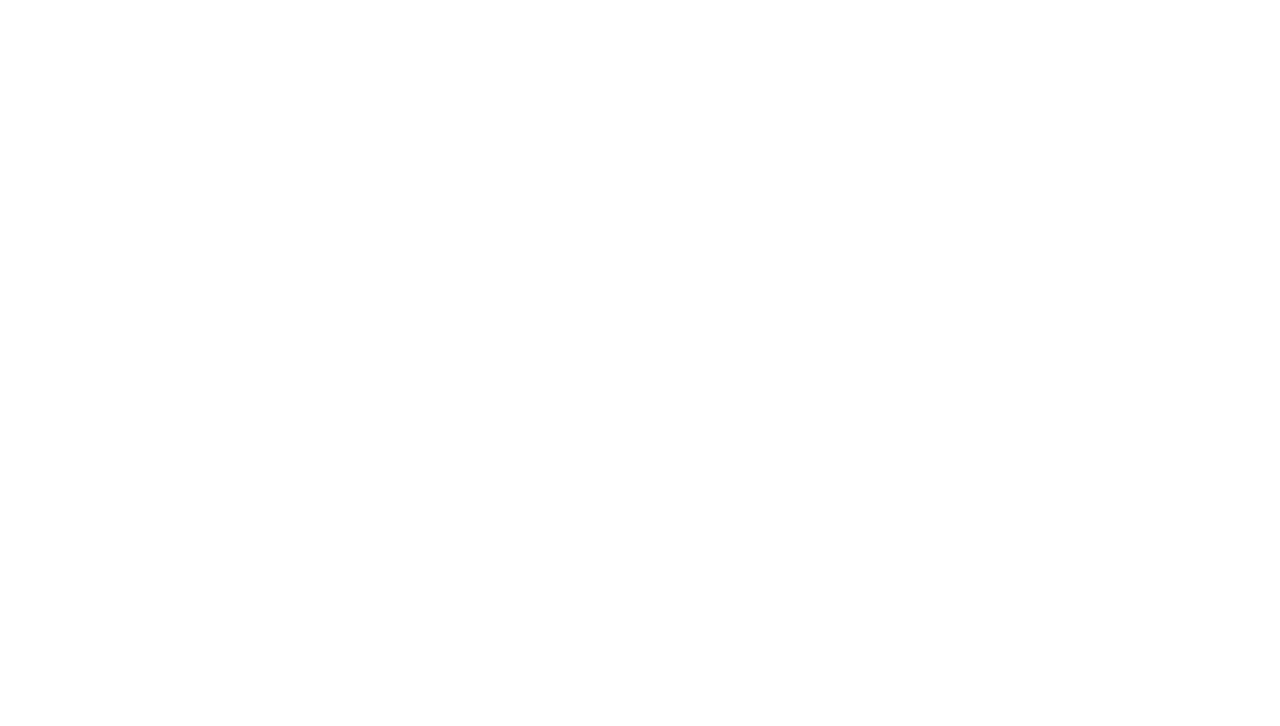
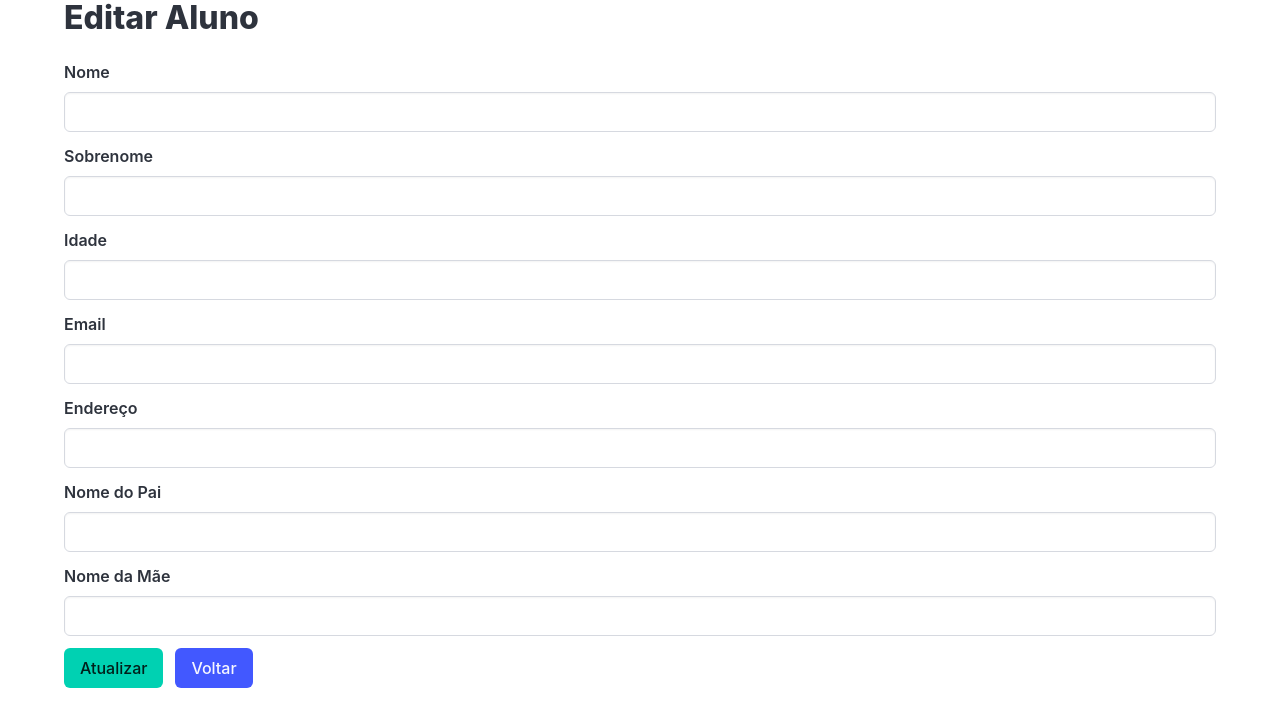
Before and after one commit to worldrules/DeltaGlobal, a React (Vite) app in the folder frontend/: page /editar-aluno/1 in a window 1280 px wide. Before the commit this address had no page. Shown: the top 726 px of the page. Built offline with nearby package versions, Linux system fonts and the light colour scheme; no server answers.

Commit message:
Editar , Lista de alunos alguns ajustes botoes

```diff
--- a/frontend/src/App.jsx
+++ b/frontend/src/App.jsx
@@ -3,6 +3,7 @@ import React from 'react';
 import { BrowserRouter as Router, Route, Routes } from 'react-router-dom'
 import ListaAlunos from "./components/ListaAlunos";
 import AdicionarAluno from "./components/AdicionarAluno";
+import EditarAluno from './components/EditarAluno';
 
 function App() {
   return (
@@ -11,6 +12,7 @@ function App() {
         <Routes>
           <Route path="/" element={<ListaAlunos />}></Route>
           <Route path="/adicionar-aluno" element={<AdicionarAluno />}></Route>
+          <Route path="/editar-aluno/:id" element={<EditarAluno />}></Route>
         </Routes>
       </div>
     </Router>
--- /dev/null
+++ b/frontend/src/components/EditarAluno.jsx
@@ -0,0 +1,170 @@
+// eslint-disable-next-line no-unused-vars
+import React, { useState, useEffect } from 'react';
+import { Link, useParams } from 'react-router-dom';
+import axios from 'axios';
+import { useNavigate } from 'react-router-dom';
+
+const EditarAluno = () => {
+    const { id } = useParams();
+    const navigateTo = useNavigate();
+
+    const [formData, setFormData] = useState({
+        nome: '',
+        sobrenome: '',
+        idade: '',
+        email: '',
+        endereco: '',
+        nome_pai: '',
+        nome_mae: ''
+    });
+
+    useEffect(() => {
+        const getAluno = async () => {
+            try {
+                const response = await axios.get(`http://localhost:8080/alunos/${id}`);
+                const aluno = response.data;
+                setFormData({
+                    nome: aluno.nome,
+                    sobrenome: aluno.sobrenome,
+                    idade: aluno.idade,
+                    email: aluno.email,
+                    endereco: aluno.endereco,
+                    nome_pai: aluno.nome_pai,
+                    nome_mae: aluno.nome_mae
+                });
+            } catch (error) {
+                console.error('Erro ao obter dados do aluno:', error);
+            }
+        };
+
+        getAluno();
+    }, [id]);
+
+    const handleChange = (e) => {
+        setFormData({
+            ...formData,
+            [e.target.name]: e.target.value
+        });
+    };
+
+    const handleSubmit = async (e) => {
+        e.preventDefault();
+
+        try {
+            await axios.put(`http://localhost:8080/alunos/${id}`, formData);
+            console.log('Aluno atualizado com sucesso');
+            navigateTo('/');
+        } catch (error) {
+            console.error('Erro ao atualizar aluno:', error);
+        }
+    };
+
+    return (
+        <div className="container">
+            <h2 className="title">Editar Aluno</h2>
+            <form onSubmit={handleSubmit}>
+                <div className="field">
+                    <label className="label">Nome</label>
+                    <div className="control">
+                        <input
+                            className="input"
+                            type="text"
+                            name="nome"
+                            value={formData.nome}
+                            onChange={handleChange}
+                            required
+                        />
+                    </div>
+                </div>
+                <div className="field">
+                    <label className="label">Sobrenome</label>
+                    <div className="control">
+                        <input
+                            className="input"
+                            type="text"
+                            name="sobrenome"
+                            value={formData.sobrenome}
+                            onChange={handleChange}
+                            required
+                        />
+                    </div>
+                </div>
+                <div className="field">
+                    <label className="label">Idade</label>
+                    <div className="control">
+                        <input
+                            className="input"
+                            type="number"
+                            name="idade"
+                            value={formData.idade}
+                            onChange={handleChange}
+                            required
+                        />
+                    </div>
+                </div>
+                <div className="field">
+                    <label className="label">Email</label>
+                    <div className="control">
+                        <input
+                            className="input"
+                            type="email"
+                            name="email"
+                            value={formData.email}
+                            onChange={handleChange}
+                            required
+                        />
+                    </div>
+                </div>
+                <div className="field">
+                    <label className="label">Endereço</label>
+                    <div className="control">
+                        <input
+                            className="input"
+                            type="text"
+                            name="endereco"
+                            value={formData.endereco}
+                            onChange={handleChange}
+                            required
+                        />
+                    </div>
+                </div>
+                <div className="field">
+                    <label className="label">Nome do Pai</label>
+                    <div className="control">
+                        <input
+                            className="input"
+                            type="text"
+                            name="nome_pai"
+                            value={formData.nome_pai}
+                            onChange={handleChange}
+                            required
+                        />
+                    </div>
+                </div>
+                <div className="field">
+                    <label className="label">Nome da Mãe</label>
+                    <div className="control">
+                        <input
+                            className="input"
+                            type="text"
+                            name="nome_mae"
+                            value={formData.nome_mae}
+                            onChange={handleChange}
+                            required
+                        />
+                    </div>
+                </div>
+                <div className="field is-grouped">
+                    <div className="control">
+                        <button type="submit" className="button is-primary">Atualizar</button>
+                    </div>
+                    <div className="control">
+                        <Link to="/" className="button is-link">Voltar</Link>
+                    </div>
+                </div>
+            </form>
+        </div>
+    );
+}
+
+export default EditarAluno;
--- a/frontend/src/components/ListaAlunos.jsx
+++ b/frontend/src/components/ListaAlunos.jsx
@@ -4,7 +4,6 @@ import axios from 'axios';
 import { Link } from 'react-router-dom';
 
 import ModalDetalhesAluno from './ModalDetalhesAluno';
-
 
 
 
@@ -77,8 +76,8 @@ const ListaAlunos = () => {
                             <td>
                                 <input type="file" onChange={(e) => handleFileUpload(e, aluno.id)} />
                             </td>
-                            <td>
-                                <button className='button is-small is-info' style={{ marginRight: '5px' }}>Editar</button>
+                            <td className='buttons'>
+                                <Link to={`/editar-aluno/${aluno.id}`} className='button is-small is-info'>Editar</Link>
                                 <button className='button is-small is-danger' onClick={() => handleDeleteAluno(aluno.id)}>Deletar</button>
                             </td>
                         </tr>
```
Also changed, not shown: 1 other file (tests, documents, lock files or other folders).
